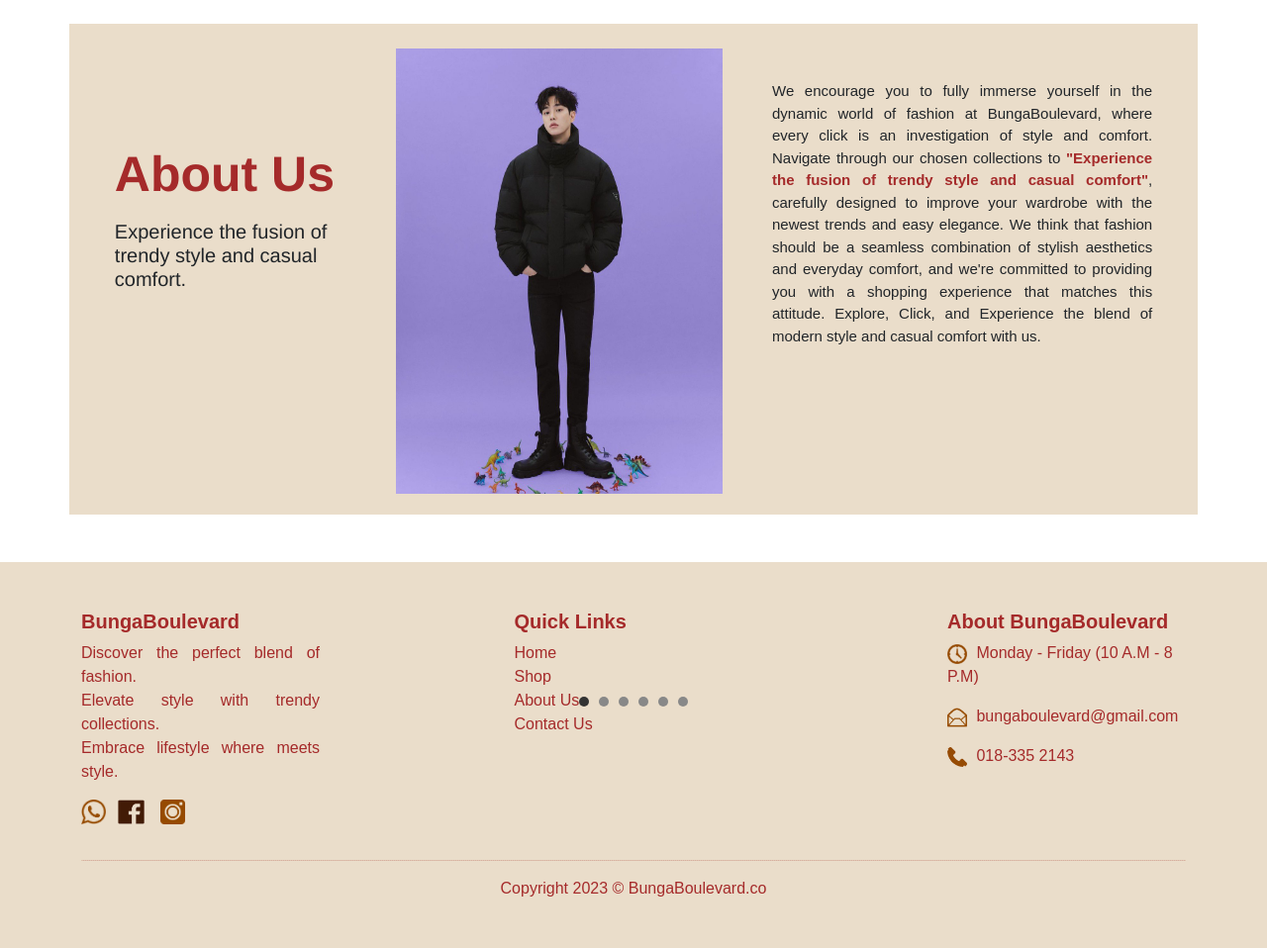
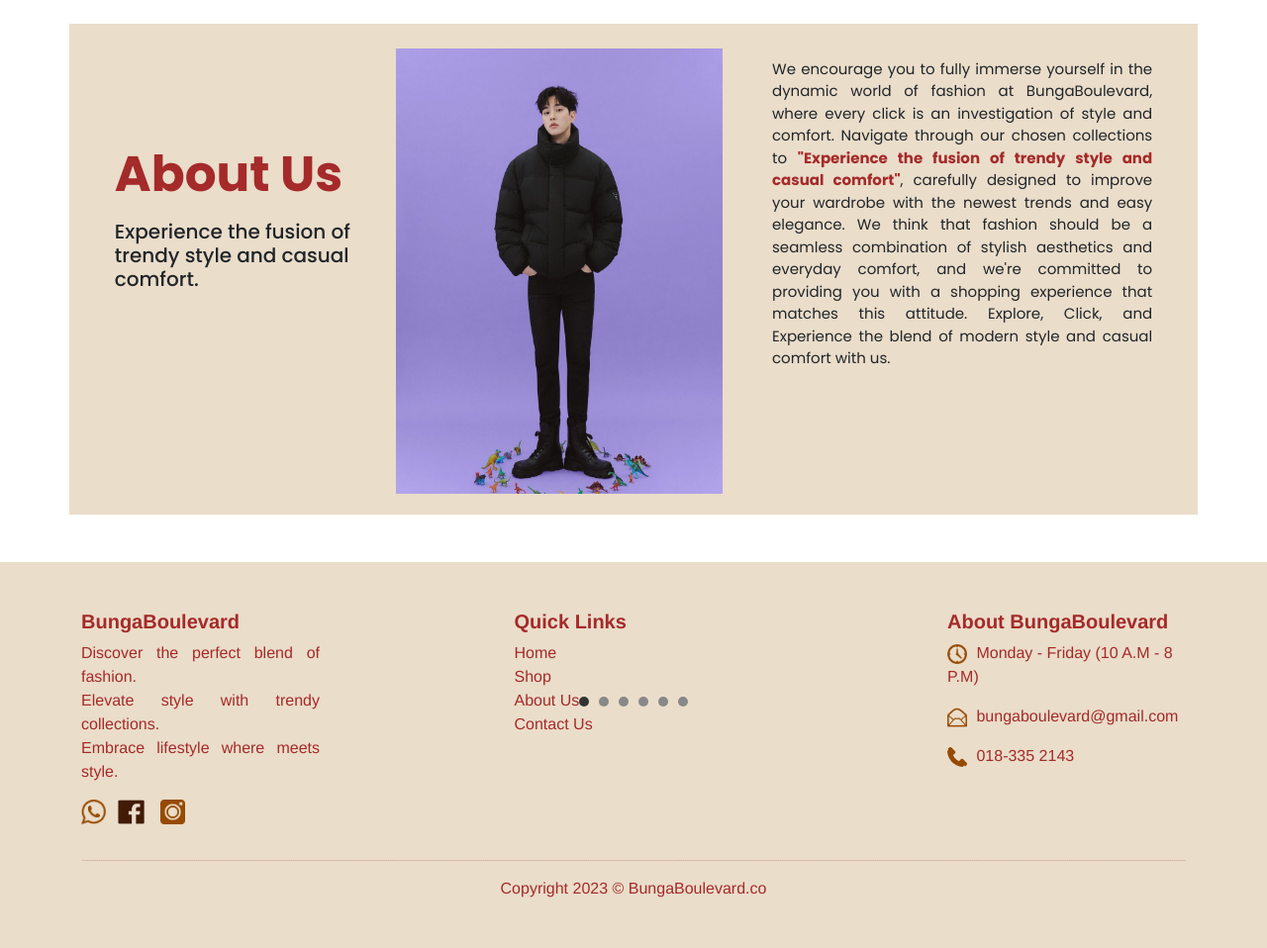
Before and after one commit to antideviant/bungaboulevard, a PHP site: page /bungaboulevard/about-us.php in a window 1280 px wide. Shown: the part 76-1034 px from the top of the page at 99% size. Run offline with PHP 8.4, Linux system fonts and the light colour scheme; a user stored in the database is signed in; data that the repository does not hold is empty.

Commit message:
about us

```diff
--- a/about-us.php
+++ b/about-us.php
@@ -19,6 +19,9 @@ error_reporting(0);
     <link href="css/custom-icons.css" rel="stylesheet" />
     <!-- Core theme CSS -->
     <link href="css/styles.css" rel="stylesheet" />
+     <!-- Core font CSS -->
+    <link href="https://fonts.googleapis.com/css2?family=Poppins:wght@300;400;500;600;700&display=swap" rel="stylesheet">
+
     <style>
         .left-text,
         .right-text {
@@ -29,7 +32,7 @@ error_reporting(0);
             display: flex;
             align-items: center;
             padding: 2%;
-            font-family: Helvetica, Arial, sans-serif;
+            font-family: 'Poppins', Arial, sans-serif;
             position: relative;
         }
 
@@ -68,13 +71,13 @@ error_reporting(0);
         <div class="container px-4 px-lg-4 mt-4" style="background: #EADDCA;">
             <div class="container-1" style="max-height: 400px;">
                 <div class="left-text">
-                    <h1><b><p style="color: brown; font-size: 50px;">About Us</p></b></h1>
-                    <h5>Experience the fusion of<br>trendy style and casual<br>comfort. </h5>
+                    <h1><b><p style="color: brown; font-size: 50px; font-family: 'Poppins', sans-serif;">About Us</p></b></h1>
+                    <h5 style="font-family: 'Poppins', sans-serif;">Experience the fusion of<br>trendy style and casual<br>comfort. </h5>
                 </div>
                 <div class="image" style="margin-top: 100px;">
                     <img id="aboutUsImage" src="assets\aboutus1.jpg" alt="About Us Image">
                 </div>
-                <div class="right-text" style="font-size: 15px; text-align: justify; margin-left: 50px; font-family: Poppins, Arial, sans-serif;">
+                <div class="right-text" style="font-size: 15px; text-align: justify; margin-left: 50px; font-family: 'Poppins', sans-serif;">
                     <p>We encourage you to fully immerse yourself in the dynamic world of fashion at BungaBoulevard,
                         where every click is an investigation of style and comfort.
                         Navigate through our chosen collections to <span style="color: brown;"><b> "Experience the fusion of trendy style and casual comfort"</b></span>,
@@ -142,4 +145,5 @@ error_reporting(0);
     <!-- Core theme JS-->
     <script src="js/scripts.js"></script>
 </body>
+
 </html>
--- a/includes/footer.php
+++ b/includes/footer.php
@@ -3,8 +3,8 @@
         <div class="row justify-content-between">
 
             <div class="col-lg-3 text-brown">
-                <h5 style="font-weight: bold; font-family: 'Poppins', sans-serif;">BungaBoulevard</h5>
-                <p style="text-align: justify; font-family: 'Poppins', sans-serif;">
+                <h5 style="font-weight: bold; font-family: 'Helvetica', sans-serif;">BungaBoulevard</h5>
+                <p style="text-align: justify; font-family: 'Helvetica', sans-serif;">
                     Discover the perfect blend of fashion.
                     <br>Elevate style with trendy collections.
                     <br>Embrace lifestyle where meets style.
@@ -23,29 +23,29 @@
             </div>
 
             <div class="col-lg-3 text-brown">
-                <h5 style="font-weight: bold; font-family: 'Poppins', sans-serif;">Quick Links</h5>
+                <h5 style="font-weight: bold; font-family: 'Helvetica', sans-serif;">Quick Links</h5>
                 <ul style="list-style-type: none; padding: 0;">
-                    <li><a href="index.php" style="color: brown; text-decoration: none;">Home</a></li>
-                    <li><a href="product.php" style="color: brown; text-decoration: none;">Shop</a></li>
-                    <li><a href="about-us.php" style="color: brown; text-decoration: none;">About Us</a></li>
-                    <li><a href="contact-us.php" style="color: brown; text-decoration: none;">Contact Us</a></li>
+                    <li><a href="index.php" style="color: brown; text-decoration: none; font-family: 'Helvetica', sans-serif;">Home</a></li>
+                    <li><a href="product.php" style="color: brown; text-decoration: none; font-family: 'Helvetica', sans-serif;">Shop</a></li>
+                    <li><a href="about-us.php" style="color: brown; text-decoration: none; font-family: 'Helvetica', sans-serif;">About Us</a></li>
+                    <li><a href="contact-us.php" style="color: brown; text-decoration: none; font-family: 'Helvetica', sans-serif;">Contact Us</a></li>
                 </ul>
             </div>
 
             <div class="col-lg-3 text-brown">
-                <h5 style="font-weight: bold; font-family: 'Poppins', sans-serif;">About BungaBoulevard</h5>
+                <h5 style="font-weight: bold; font-family: 'Helvetica', sans-serif;">About BungaBoulevard</h5>
                 <p>
                     <img src="assets/icon/time.png" alt="Business Time" style="height: 20px; width: 20px; margin-right: 5px;">
                     Monday - Friday (10 A.M - 8 P.M)
                 </p>
                 <p>
-                    <a href="mailto:bungaboulevard@gmail.com" style="text-decoration: none; color: inherit; font-family: 'Poppins', sans-serif;">
+                    <a href="mailto:bungaboulevard@gmail.com" style="text-decoration: none; color: inherit; font-family: 'Helvetica', sans-serif;">
                         <img src="assets/icon/email.png" alt="Email" style="height: 20px; width: 20px; margin-right: 5px;">
                         bungaboulevard@gmail.com
                     </a>
                 </p>
                 <p>
-                    <a href="https://wa.me/6018-3352143" style="text-decoration: none; color: inherit; font-family: 'Poppins', sans-serif;">
+                    <a href="https://wa.me/6018-3352143" style="text-decoration: none; color: inherit; font-family: 'Helvetica', sans-serif;">
                         <img src="assets/icon/call.png" alt="Customer Service" style="height: 20px; width: 20px; margin-right: 5px; color: hotpink;">
                         018-335 2143
                     </a>
@@ -54,7 +54,7 @@
 
         </div>
         <hr class="text-brown" style="border-color: #c28163;">
-        <p class="m-0 text-center text-brown" style="font-family: 'Poppins', sans-serif;">Copyright 2023 © BungaBoulevard.co</p>
+        <p class="m-0 text-center text-brown" style="font-family: 'Helvetica', sans-serif;">Copyright 2023 © BungaBoulevard.co</p>
     </div>
 </footer>
 
@@ -80,6 +80,6 @@
 
     footer, footer p {
         color: brown;
-        font-family: 'Poppins', sans-serif;
+        font-family: 'Helvetica', sans-serif;
     }
 </style>
```
Lines whose indentation alone changed are shown as unchanged.
